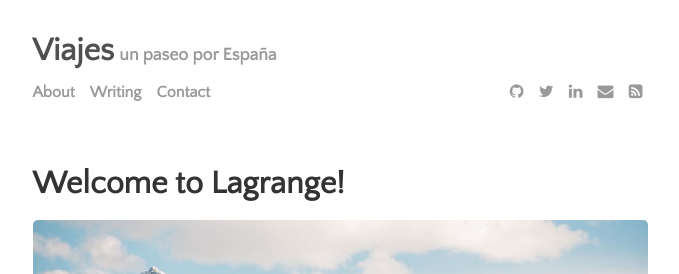
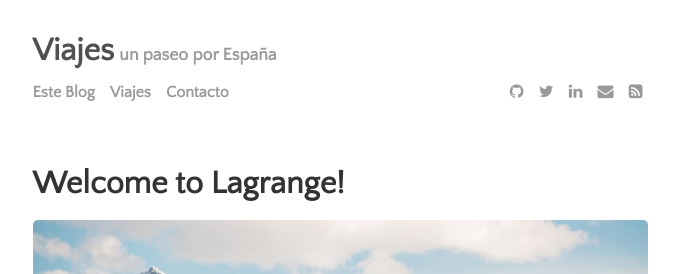
Before and after one commit to jramorales/BLogMisViajes, a Jekyll site: the page built from index.html, in a window 1280 px wide and 900 px high. Shown: the top 274 px of the window, without its empty margins (300-979 px from the left). Built offline with Jekyll 4.4.1, drawn with Linux system fonts in a browser that asks for light colours; the list of posts is cut into pages by our own code; some of the changed text lies outside the part shown.

Commit message:
Update settings.yml

```diff
--- a/_data/settings.yml
+++ b/_data/settings.yml
@@ -7,9 +7,9 @@ disqus:
 google-ID: 'UA-112060364-1'
 
 menu:
-- {name: 'About', path: 'menu', url: 'about.html'}
-- {name: 'Writing', path: 'menu', url: 'writing.html'}
-- {name: 'Contact', path: 'menu', url: 'contact.html'}
+- {name: 'Este Blog', path: 'menu', url: 'about.html'}
+- {name: 'Viajes', path: 'menu', url: 'writing.html'}
+- {name: 'Contacto', path: 'menu', url: 'contact.html'}
 
 # Available social icons are powered by Font Awesome, so you can use any icon that they offer
 social:
@@ -22,8 +22,8 @@ social:
 
 # Customize site text
 pagination:
-  next_page: 'Newer'
-  previous_page: 'Older'
+  next_page: 'Nuevas'
+  previous_page: 'Antiguas'
 
 sharing_button_prompt: 'Feel free to share!'
 
```
